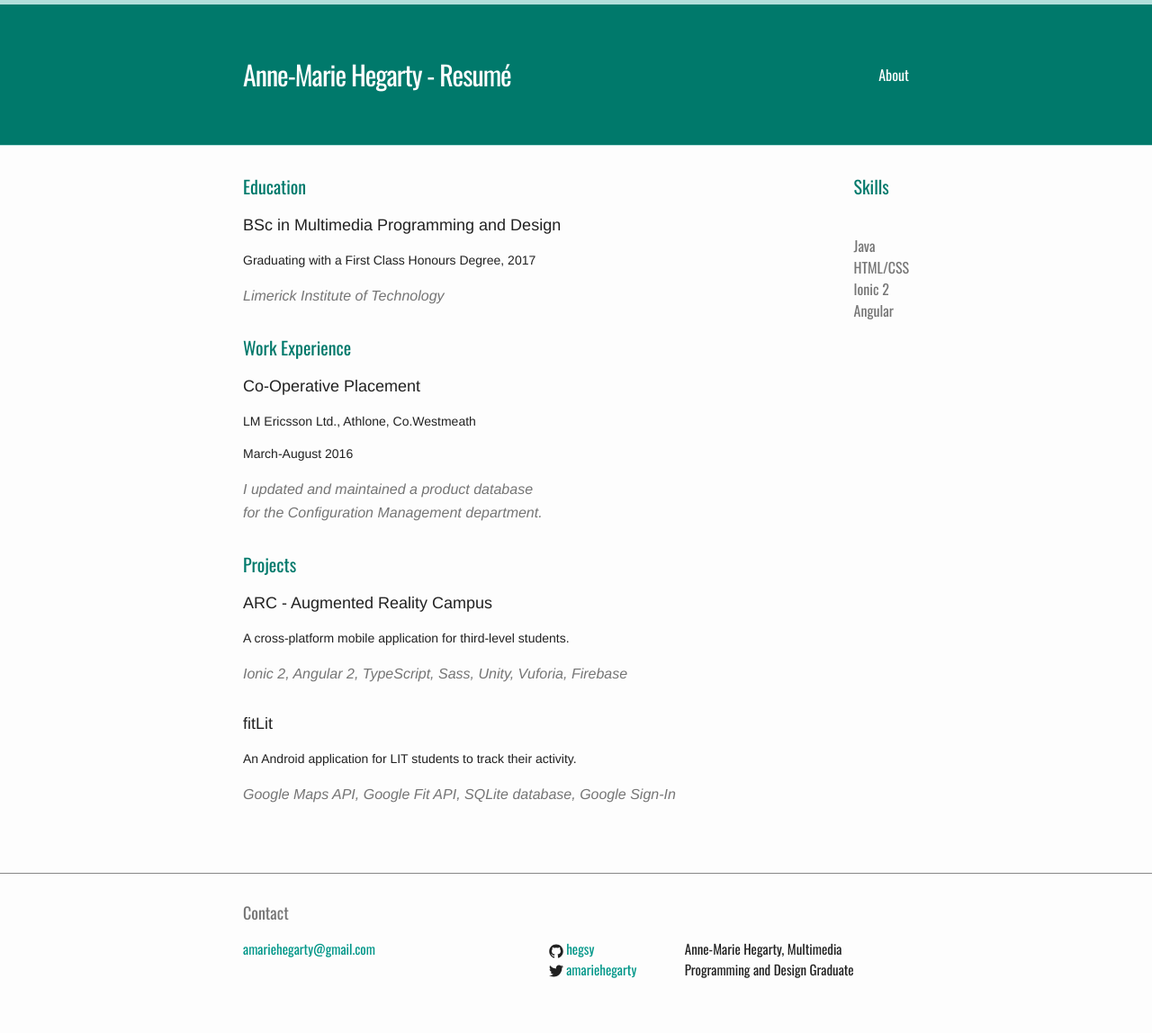
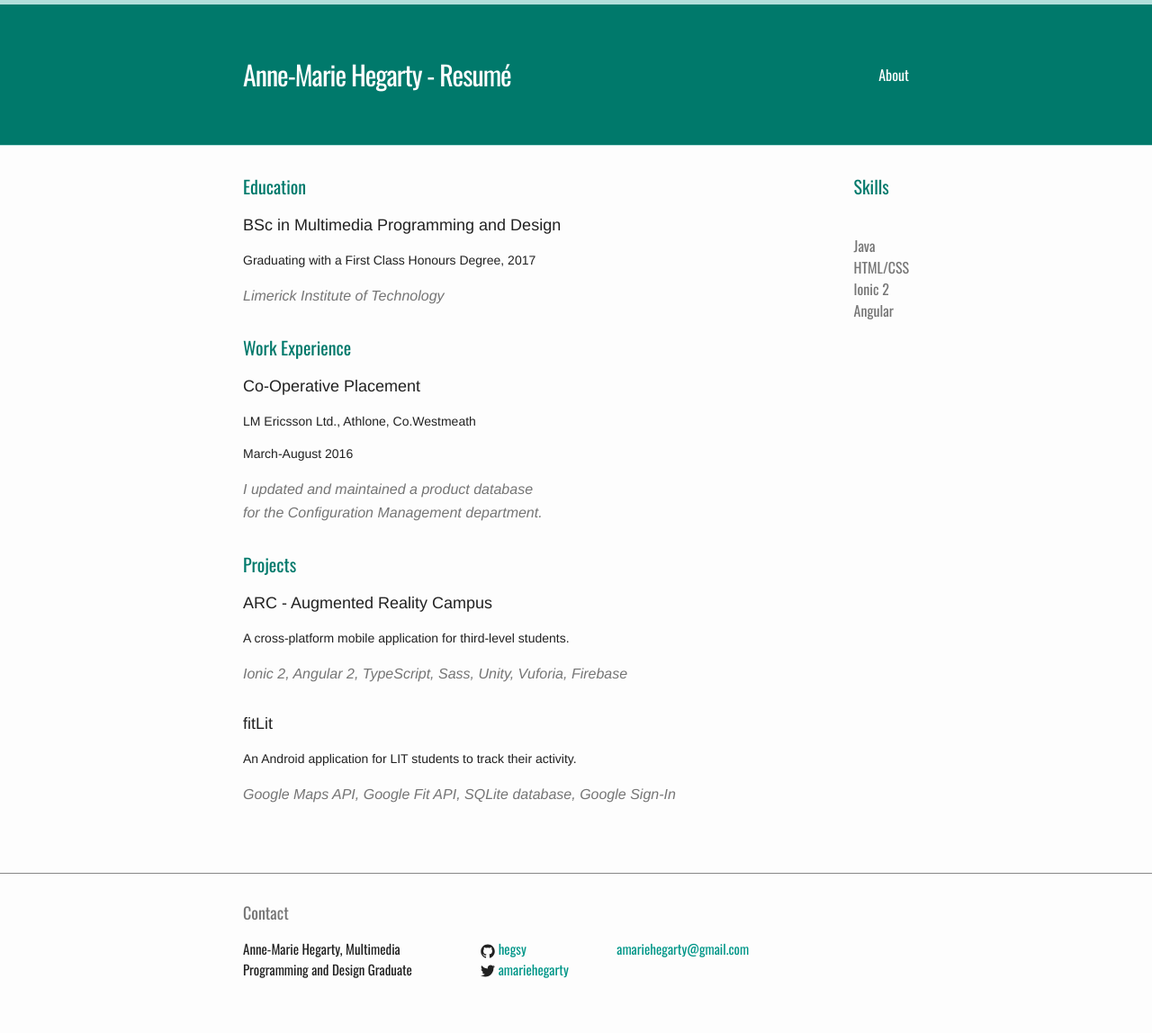
Before and after one commit to hegsy/hegsy.github.io, a Jekyll site: the page built from index.html, in a window 1280 px wide. Shown: the whole page at 90% size. Built offline with Jekyll 4.4.1, drawn with Linux system fonts in a browser that asks for light colours.

Commit message:
footer layout

```diff
--- a/_includes/footer.html
+++ b/_includes/footer.html
@@ -5,11 +5,8 @@
     <h2 class="footer-heading">Contact</h2>
 
     <div class="footer-col-wrapper">
-      <div class="footer-col footer-col-3">
-        <ul class="contact-list">
-<!--          <li>{{ site.title }}</li>-->
-          <li><a href="mailto:{{ site.email }}">{{ site.email }}</a></li>
-        </ul>
+      <div class="footer-col footer-col-1">
+          <p>{{ site.description }}</p>
       </div>
 
       <div class="footer-col footer-col-2">
@@ -28,8 +25,11 @@
         </ul>
       </div>
 
-      <div class="footer-col footer-col-1">
-        <p>{{ site.description }}</p>
+      <div class="footer-col footer-col-3">
+        <ul class="contact-list">
+<!--          <li>{{ site.title }}</li>-->
+          <li><a href="mailto:{{ site.email }}">{{ site.email }}</a></li>
+        </ul>
       </div>
     </div>
 
```
